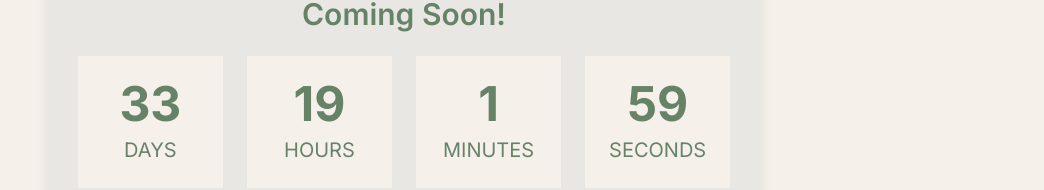
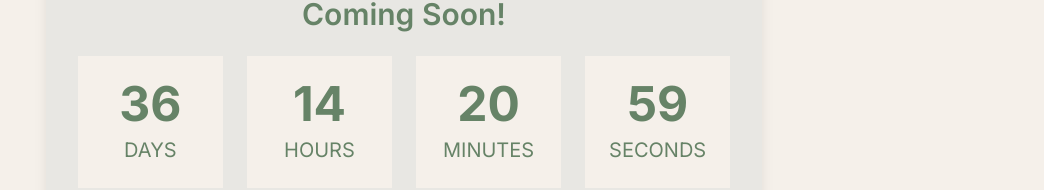
Before and after one commit to eang010/keyboard-workshop-countdown, a Next.js app: page / in a window 1280 px wide. Shown: the part 300-490 px from the top of the page, without its empty margins (236-1280 px from the left). Built offline with nearby package versions, Linux system fonts and the light colour scheme.

Commit message:
Revert to original event date

```diff
--- a/app/page.tsx
+++ b/app/page.tsx
@@ -16,7 +16,7 @@ export default function Home() {
     height: 0,
   });
   const [isExpanded, setIsExpanded] = useState(false)
-  const eventDate = new Date("2025-03-21T19:11:00+08:00")
+  const eventDate = new Date("2025-03-24T14:30:00+08:00")
 
   useEffect(() => {
     // Update window size
```
